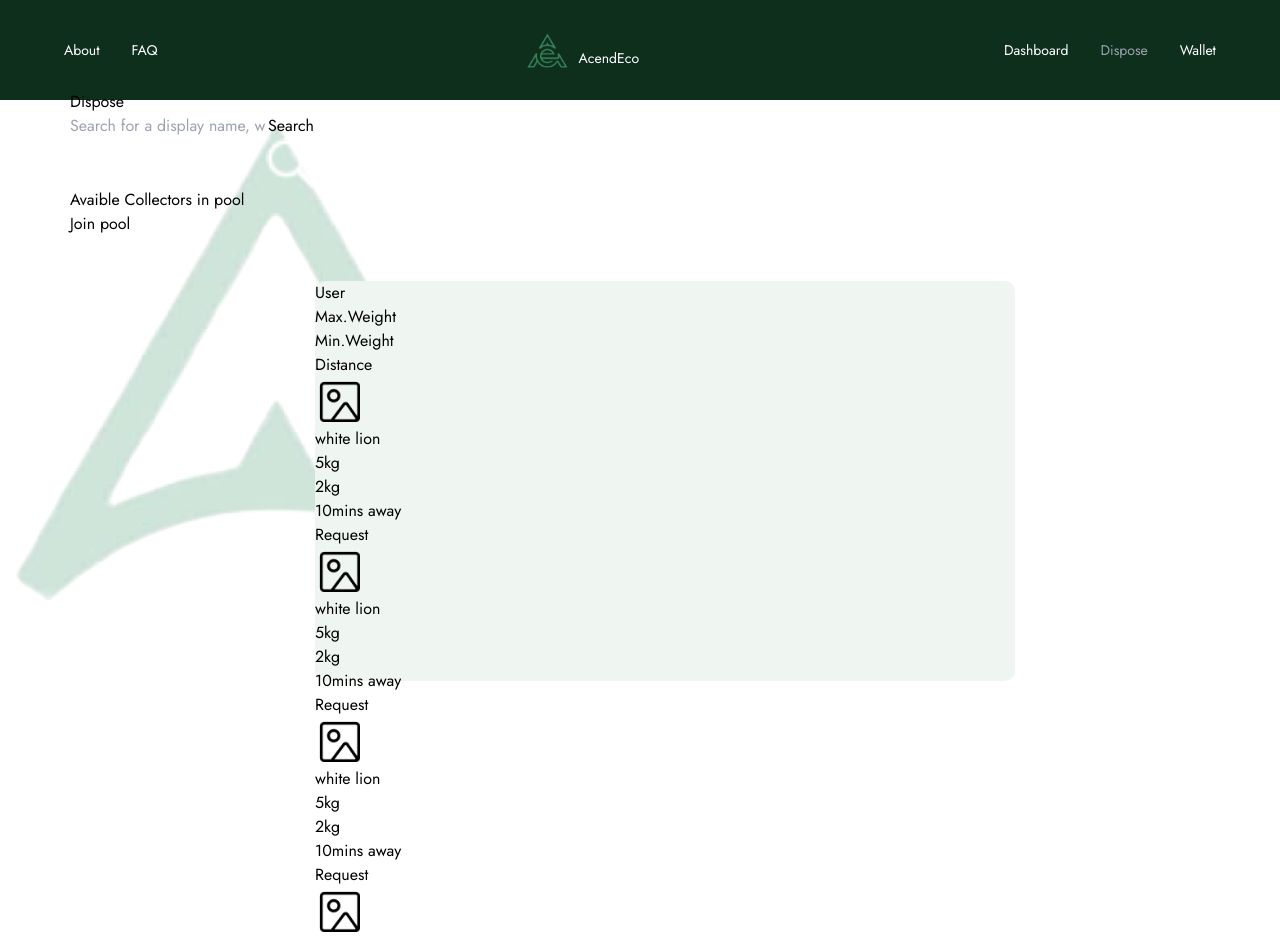
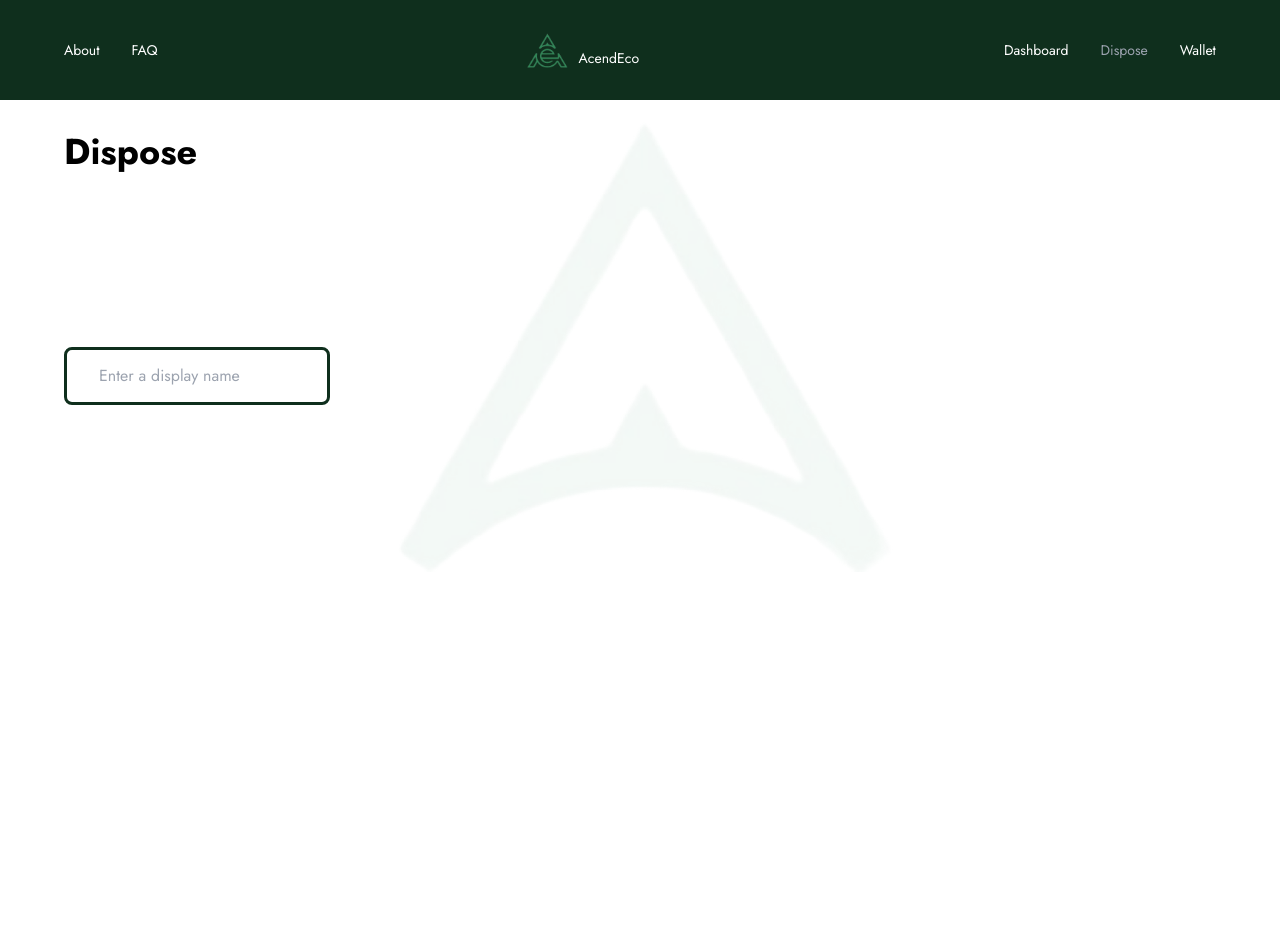
Before and after one commit to acendlabs/eco, a React (Create React App) app: page /dispose in a window 1280 px wide. Shown: the top 939 px of the page. After the commit the page ends 800 px from the top, so only its background shows below. Built offline with nearby package versions, Linux system fonts and the light colour scheme.

Commit message:
search component

```diff
--- /dev/null
+++ b/src/components/Forms/SearchForm.jsx
@@ -0,0 +1,29 @@
+import React from "react";
+import { useState } from "react";
+
+const SearchForm = () => {
+  const [filter, setFilter] = useState("");
+  const onChange = () => {
+    console.log();
+  };
+  return (
+    <div>
+      <input
+        // value={user.username}
+        className={`${
+          alert.type === "danger"
+            ? `border-red-400`
+            : alert.type === "success"
+            ? `border-green-400`
+            : `border-[#0F2F1D]`
+        } w-full rounded-lg font-normal border-[3px]  bg-transparent py-3.5 px-8 text-base outline-none`}
+        type="text"
+        name="username"
+        placeholder="Enter a display name"
+        onChange={onChange}
+      />
+    </div>
+  );
+};
+
+export default SearchForm;
--- a/src/pages/dashboard.jsx
+++ b/src/pages/dashboard.jsx
@@ -15,7 +15,7 @@ const Dashboard = () => {
   const [alert, setAlert] = useState({});
   // console.log(filename);
 
-  console.log(alert, user.username, file);
+  // console.log(alert, user.username, file);
   const onFileChange = (e) => {
     setFile({ data: URL.createObjectURL(e.target.files[0]) });
     setFilename(e.target.files[0].name);
--- a/src/pages/dispose.jsx
+++ b/src/pages/dispose.jsx
@@ -3,97 +3,34 @@ import "./dispose.css";
 import avatar from "../images/pictureavatar.png";
 import logolight from "../images/logolight.png";
 import search from "../images/search.png";
+import SearchForm from "../components/Forms/SearchForm";
+
 function Dispose() {
   return (
-    <div className="bggroup">
-      <img className="bgimg" src={logolight} alt="" />
+    <div className="relative flex flex-col container">
+      {/* <Alert alert={alert} /> */}
+      <img
+        className="w-[40%] h-auto absolute -z-10 left-[50%] -translate-x-2/4 opacity-25"
+        src={logolight}
+        alt=""
+      />
+      <h2 className="text-4xl font-black mt-8 mb-1">Dispose</h2>
+      <div className="flex flex-col justify-center md:flex-row md:justify-between h-[550px] md:h-[400px] items-center space-y-8 md:space-y-0 md:space-x-14">
+        <SearchForm />
+      </div>
 
-      <div className="dispose">
-        <h2>Dispose</h2>
-        <div className="inputgroup">
-          <input
-            type="text"
-            placeholder="Search for a display name, weight or distance"
-          />
-          <button className="searchbtn">
-            {" "}
-            Search
-            <img src={search} alt="" />{" "}
-          </button>
+      {/* <div className="flex flex-col xl:flex-row xl:space-x-8 mb-16 text-left">
+        <div className="relative w-full xl:w-[60%] ">
+          <h2 className="text-2xl font-bold mt-8 mb-8 md:mb-16 ">Activities</h2>
+          <div className="w-full overflow-x-scroll sm:overflow-hidden">
+            <Table user={user} />
+          </div>
+          <Pagination />
         </div>
-        <div className="pool">
-          <h3>Avaible Collectors in pool</h3>
-          <button>Join pool</button>
+        <div className="w-full xl:w-[40%]">
+          <Notifications />
         </div>
-        <div className="itemgroup">
-          <div className="headers">
-            <h3>User</h3>
-            <h3>Max.Weight</h3>
-            <h3>Min.Weight</h3>
-            <h3>Distance</h3>
-          </div>
-          <div className="item">
-            <div className="imggroup">
-              <img src={avatar} alt="" />
-              <p>white lion</p>
-            </div>
-            <p>5kg</p>
-            <p>2kg</p>
-            <p>10mins away</p>
-            <button>Request</button>
-          </div>
-          <div className="item">
-            <div className="imggroup">
-              <img src={avatar} alt="" />
-              <p>white lion</p>
-            </div>
-            <p>5kg</p>
-            <p>2kg</p>
-            <p>10mins away</p>
-            <button>Request</button>
-          </div>
-          <div className="item">
-            <div className="imggroup">
-              <img src={avatar} alt="" />
-              <p>white lion</p>
-            </div>
-            <p>5kg</p>
-            <p>2kg</p>
-            <p>10mins away</p>
-            <button>Request</button>
-          </div>
-          <div className="item">
-            <div className="imggroup">
-              <img src={avatar} alt="" />
-              <p>white lion</p>
-            </div>
-            <p>5kg</p>
-            <p>2kg</p>
-            <p>10mins away</p>
-            <button>Request</button>
-          </div>
-          <div className="item">
-            <div className="imggroup">
-              <img src={avatar} alt="" />
-              <p>white lion</p>
-            </div>
-            <p>5kg</p>
-            <p>2kg</p>
-            <p>10mins away</p>
-            <button>Request</button>
-          </div>
-          <div className="item">
-            <div className="imggroup">
-              <img src={avatar} alt="" />
-              <p>white lion</p>
-            </div>
-            <p>5kg</p>
-            <p>2kg</p>
-            <p>10mins away</p>
-            <button>Request</button>
-          </div>
-        </div>
-      </div>
+      </div> */}
     </div>
   );
 }
```
